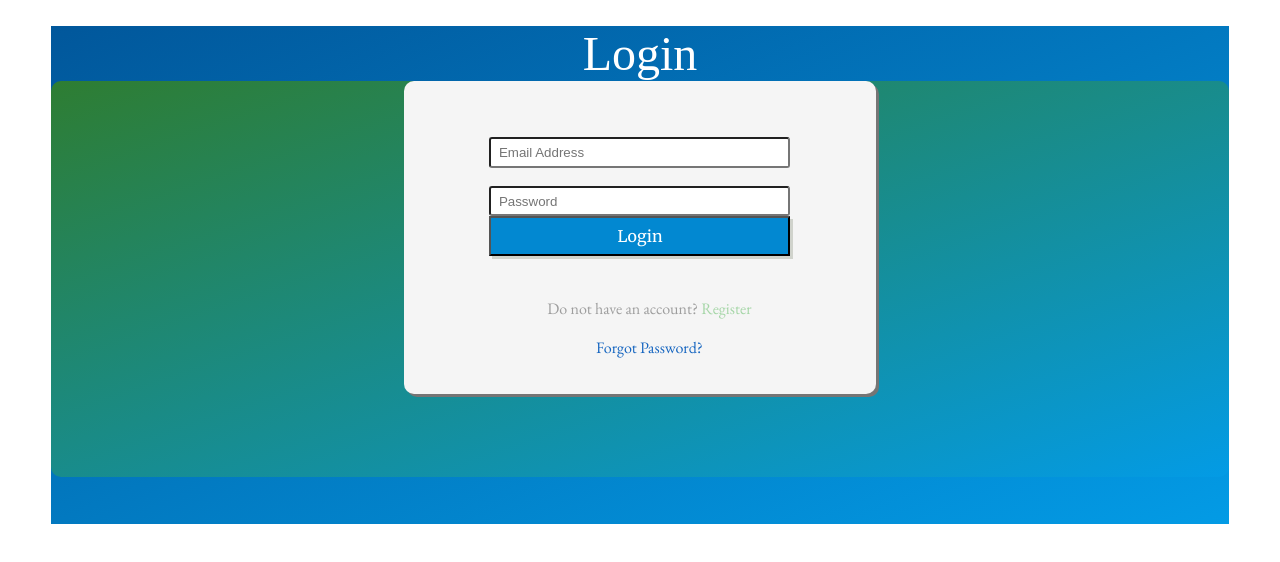
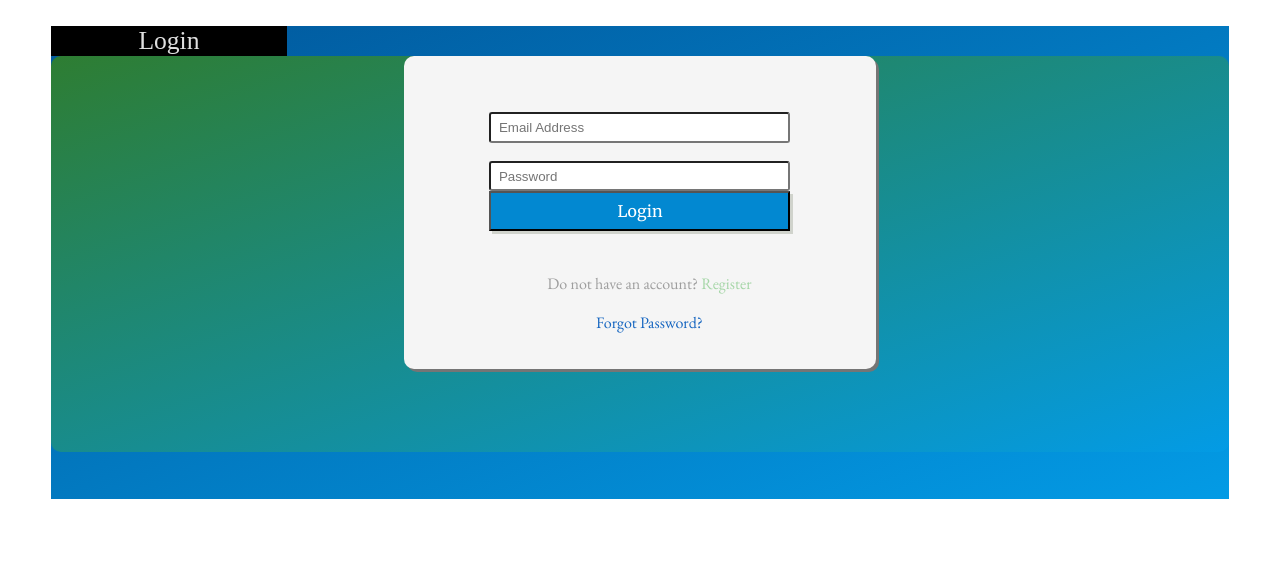
Before and after one commit to Realtime-josh/EPIC_Mail, a plain HTML site: page UI/signup.html in a window 1280 px wide. Drawn offline with nearby package versions, Linux system fonts and the light colour scheme.

Commit message:
styling changes

```diff
--- a/UI/css/signup.css
+++ b/UI/css/signup.css
@@ -171,8 +171,17 @@ body{
 }
 
 #welcomeText{
-	font-size: 3em;
-	color:white;
+	font-size: 1.6em;
+	color:#E0E0E0;
+}
+
+#welcomeDiv{
+  display:-webkit-box;
+  -webkit-box-pack:center;
+
+
+  background: black;
+  width:20%;
 }
 
 #dropdown{
```
